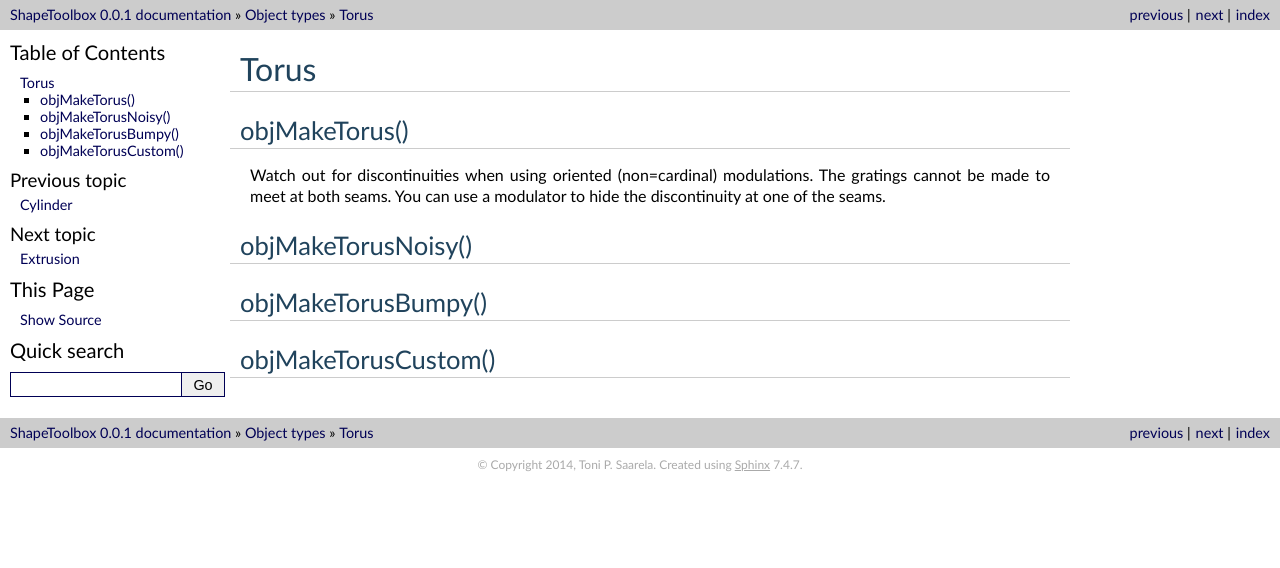
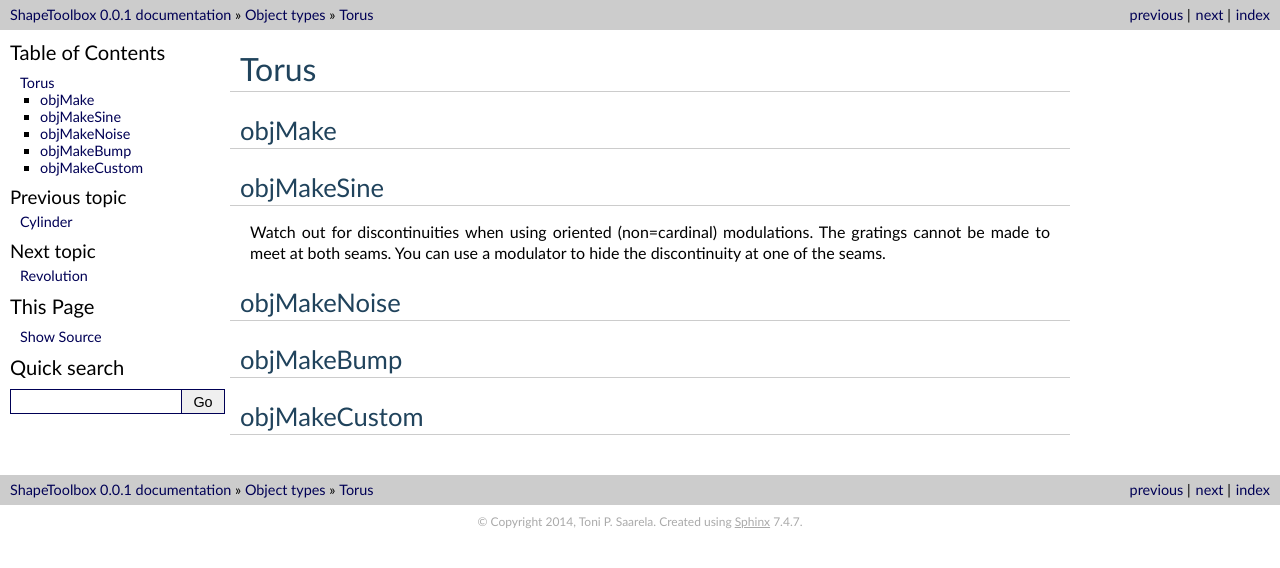
Before and after one commit to spitschan/ShapeToolbox, a Sphinx documentation site: the page built from doc/source/torus.rst, in a window 1280 px wide. Shown: the top 568 px of the page. Built offline with Sphinx 7.4.7, drawn with Linux system fonts in a browser that asks for light colours; formulas are drawn with MathJax 3; pages that are not in the unit, such as notebooks, are missing from menus.

Commit message:
Added objMake for unperturbed shapes.  Restructured manual.

```diff
--- /dev/null
+++ b/doc/source/ref-objmakebump.rst
@@ -0,0 +1,6 @@
+
+.. _ref-objmakebump:
+
+===========
+objMakeBump
+===========
--- /dev/null
+++ b/doc/source/ref-objmakecustom.rst
@@ -0,0 +1,6 @@
+
+.. _ref-objmakecustom:
+
+=============
+objMakeCustom
+=============
--- /dev/null
+++ b/doc/source/ref-objmakenoise.rst
@@ -0,0 +1,6 @@
+
+.. _ref-objmakenoise:
+
+============
+objMakeNoise
+============
--- /dev/null
+++ b/doc/source/ref-objmakesine.rst
@@ -0,0 +1,6 @@
+
+.. _ref-objmakesine:
+
+===========
+objMakeSine
+===========
--- a/doc/source/torus.rst
+++ b/doc/source/torus.rst
@@ -5,11 +5,16 @@
 Torus
 =====
 
+.. _objmake-torus:
 
-.. _objmaketorus:
+objMake
+=======
 
-objMakeTorus()
-==============
+
+.. _objmakesine-torus:
+
+objMakeSine
+===========
 
 Watch out for discontinuities when using oriented (non=cardinal)
 modulations.  The gratings cannot be made to meet at both seams.  You
@@ -17,21 +22,20 @@ can use a modulator to hide the discontinuity at one of the seams.
 
 
 
-.. _objmaketorusnoisy:
+.. _objmakenoise-torus:
 
-objMakeTorusNoisy()
-===================
+objMakeNoise
+============
+
+
+.. _objmakebump-torus:
+
+objMakeBump
+===========
 
 
 
-.. _objmaketorusnoisebumpy:
+.. _objmakecustom-torus:
 
-objMakeTorusBumpy()
-===================
-
-
-
-.. _objmaketoruscustom:
-
-objMakeTorusCustom()
-====================
+objMakeCustom
+=============
```
Also changed, not shown: doc/source/cylinder.rst (+24 -20 lines), doc/source/extrusion.rst (added, +35 -0 lines), doc/source/plane.rst (+19 -12 lines), doc/source/ref-objmake.rst (added, +47 -0 lines), doc/source/reference.rst (+12 -6 lines), doc/source/revolution.rst (+31 -6 lines), doc/source/sphere.rst (+18 -12 lines), 1 other file.
